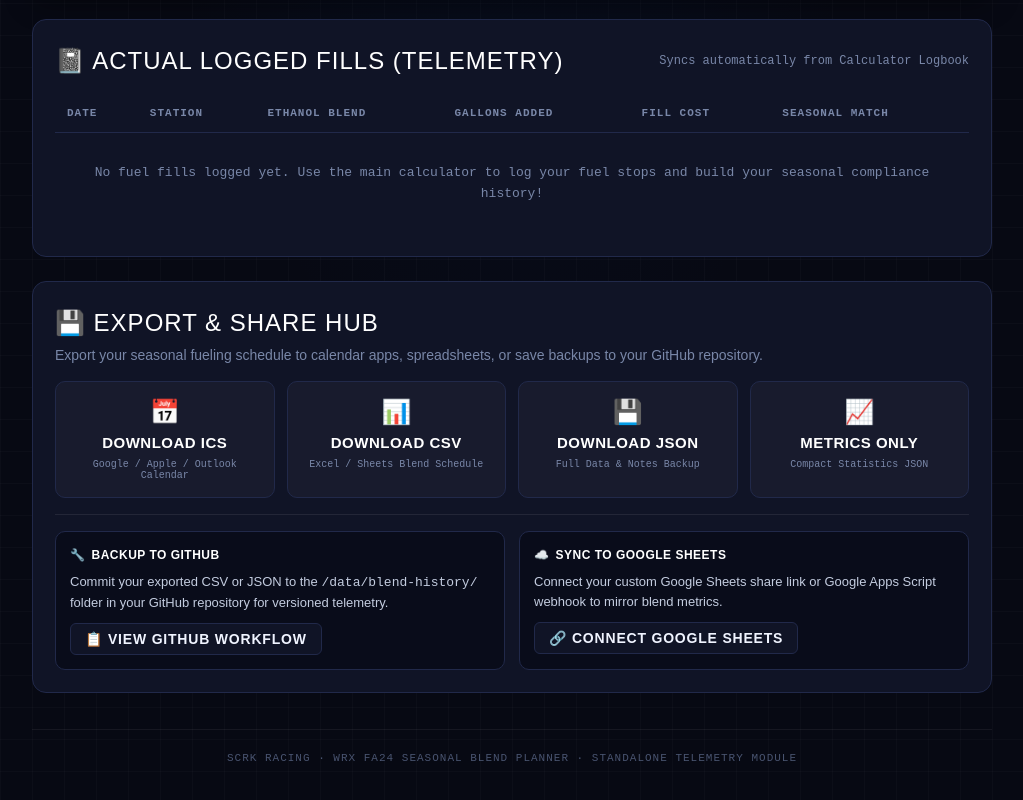
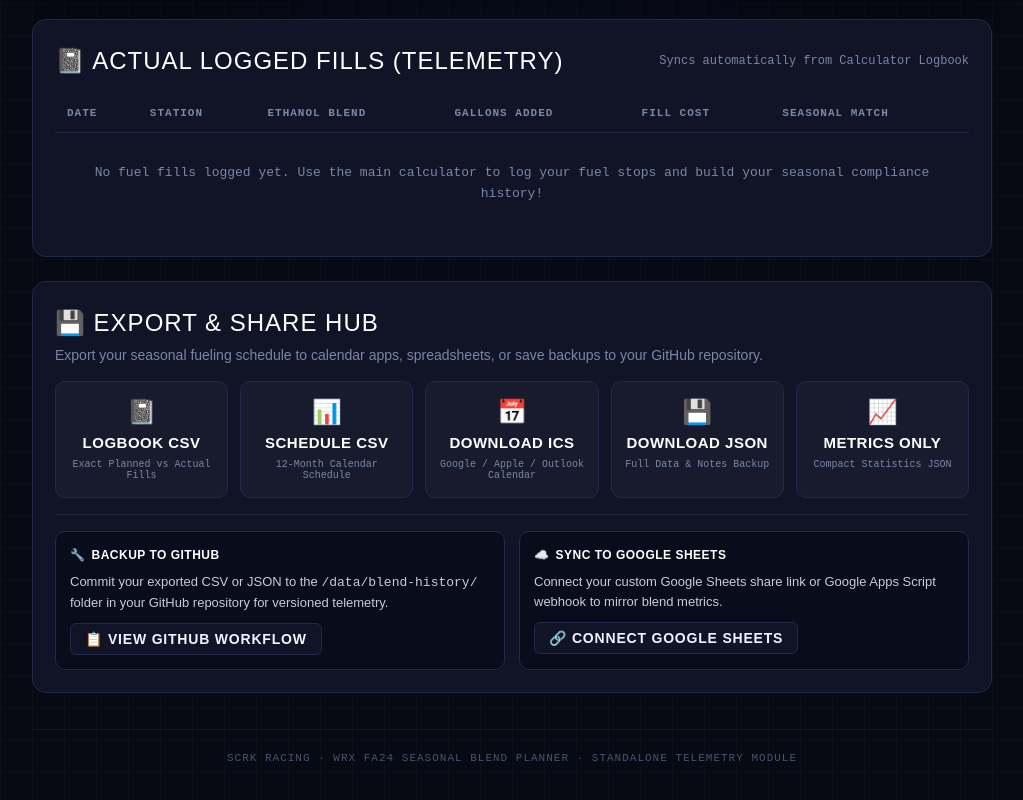
Before and after one commit to charans1089-bit/ethanolFuelMixCalculator, a plain HTML site: page blend-planner.html in a window 1280 px wide. Shown: the part 1757-2557 px from the top of the page, without its empty margins (128-1151 px from the left). Drawn offline with Linux system fonts and the light colour scheme; a web font is replaced by a local one.

Commit message:
feat: enhance CSV and log exports with complete planned vs actual fuel telemetry

```diff
--- a/blend-planner-export.js
+++ b/blend-planner-export.js
@@ -94,13 +94,19 @@
       'AvgTemp_F',
       'Recommended_Blend',
       'Target_Midpoint',
-      'Actual_Logged_Blend',
-      'Station',
-      'Gallons_E85',
-      'Gallons_93',
+      'Calculated_Target_Eth',
+      'AP_Confirmed_Eth',
+      'Planned_E85_Gal',
+      'Planned_93_Gal',
+      'Actual_E85_Pumped_Gal',
+      'Actual_93_Pumped_Gal',
+      'Station_Name',
+      'Station_E85_Quality_Est',
+      'Starting_Tank_Gal',
+      'Starting_Eth_Pct',
       'Fill_Cost_USD',
       'Compliance_Status',
-      'Notes'
+      'Daily_Notes'
     ];
 
     const rows = [headers.map(sanitizeCSVField).join(',')];
@@ -118,19 +124,31 @@
         });
 
         const dayNote = notesMap[dateStr] || '';
-        let actualBlend = '';
+        let calcEth = '';
+        let apEth = '';
+        let plannedE85 = '';
+        let planned93 = '';
+        let actualE85 = '';
+        let actual93 = '';
         let station = '';
-        let e85Gal = '';
-        let c93Gal = '';
+        let stationEthEst = '';
+        let curGal = '';
+        let curEth = '';
         let cost = '';
         let compliance = 'No fill logged';
 
         if (dayFill) {
-          actualBlend = dayFill.eth !== undefined ? `E${dayFill.eth}` : '';
+          calcEth = dayFill.eth !== undefined && dayFill.eth !== null ? `E${dayFill.eth}` : '';
+          apEth = dayFill.apEth !== undefined && dayFill.apEth !== null && dayFill.apEth !== '' ? `E${dayFill.apEth}` : '';
+          plannedE85 = dayFill.e85 !== undefined && dayFill.e85 !== null ? dayFill.e85 : '';
+          planned93 = dayFill.c93 !== undefined && dayFill.c93 !== null ? dayFill.c93 : '';
+          actualE85 = dayFill.actualE85 !== undefined && dayFill.actualE85 !== null && dayFill.actualE85 !== '' ? dayFill.actualE85 : '';
+          actual93 = dayFill.actual93 !== undefined && dayFill.actual93 !== null && dayFill.actual93 !== '' ? dayFill.actual93 : '';
           station = dayFill.station || '';
-          e85Gal = dayFill.fillE85 || dayFill.e85 || '';
-          c93Gal = dayFill.fill93 || dayFill.c93 || '';
-          cost = dayFill.fillCost !== undefined && dayFill.fillCost !== null ? Number(dayFill.fillCost).toFixed(2) : '';
+          stationEthEst = dayFill.stationEthEstimate !== undefined && dayFill.stationEthEstimate !== null && dayFill.stationEthEstimate !== '' ? `E${dayFill.stationEthEstimate}` : '';
+          curGal = dayFill.curGal !== undefined && dayFill.curGal !== null ? dayFill.curGal : '';
+          curEth = dayFill.curEth !== undefined && dayFill.curEth !== null ? `E${dayFill.curEth}` : '';
+          cost = dayFill.fillCost !== undefined && dayFill.fillCost !== null && dayFill.fillCost !== '' ? Number(dayFill.fillCost).toFixed(2) : '';
 
           const ethVal = Number(dayFill.eth);
           if (Number.isFinite(ethVal)) {
@@ -146,10 +164,16 @@
           sanitizeCSVField(monthObj.temp),
           sanitizeCSVField(monthObj.recommendation),
           sanitizeCSVField(`E${monthObj.midpoint}`),
-          sanitizeCSVField(actualBlend),
+          sanitizeCSVField(calcEth),
+          sanitizeCSVField(apEth),
+          sanitizeCSVField(plannedE85),
+          sanitizeCSVField(planned93),
+          sanitizeCSVField(actualE85),
+          sanitizeCSVField(actual93),
           sanitizeCSVField(station),
-          sanitizeCSVField(e85Gal),
-          sanitizeCSVField(c93Gal),
+          sanitizeCSVField(stationEthEst),
+          sanitizeCSVField(curGal),
+          sanitizeCSVField(curEth),
           sanitizeCSVField(cost),
           sanitizeCSVField(compliance),
           sanitizeCSVField(dayNote)
@@ -285,9 +309,77 @@
     }
   }
 
+  /**
+   * Generates a 1-to-1 exact CSV dump of all saved browser fuel logs
+   */
+  function exportTelemetryLogsCSV(fillsList) {
+    if (!fillsList || !fillsList.length) {
+      alert('No logged fuel fills to export.');
+      return;
+    }
+    const headers = [
+      'Date (EST)',
+      'Station / Notes',
+      'Planned E85 Gallons',
+      'Planned 93 Gallons',
+      'Actual E85 Gallons',
+      'Actual 93 Gallons',
+      'AP Confirmed Eth %',
+      'Resulting Calculated Eth %',
+      'Starting Tank Gallons',
+      'Starting Eth %',
+      'Target Eth %',
+      'Max Eth Ceiling %',
+      'Station E85 Quality Est',
+      'E85 Price ($/gal)',
+      '93 Price ($/gal)',
+      'E85 Cost ($)',
+      '93 Cost ($)',
+      'Total Fill Cost ($)',
+      'Fill Mode',
+      'Ambient Temp F',
+      'Pump E85 % Assumption',
+      'Pump Gas % Assumption'
+    ];
+
+    const rows = [headers.map(sanitizeCSVField).join(',')];
+
+    fillsList.forEach(log => {
+      const row = [
+        sanitizeCSVField(log.date),
+        sanitizeCSVField(log.station ?? ''),
+        sanitizeCSVField(log.e85 ?? ''),
+        sanitizeCSVField(log.c93 ?? ''),
+        sanitizeCSVField(log.actualE85 ?? ''),
+        sanitizeCSVField(log.actual93 ?? ''),
+        sanitizeCSVField(log.apEth ?? ''),
+        sanitizeCSVField(log.eth ?? ''),
+        sanitizeCSVField(log.curGal ?? ''),
+        sanitizeCSVField(log.curEth ?? ''),
+        sanitizeCSVField(log.tgtEth ?? ''),
+        sanitizeCSVField(log.maxEth ?? ''),
+        sanitizeCSVField(log.stationEthEstimate ?? ''),
+        sanitizeCSVField(log.priceE85 ?? ''),
+        sanitizeCSVField(log.price93 ?? ''),
+        sanitizeCSVField(log.costE85 ?? ''),
+        sanitizeCSVField(log.cost93 ?? ''),
+        sanitizeCSVField(log.fillCost ?? ''),
+        sanitizeCSVField(log.fillMode ?? ''),
+        sanitizeCSVField(log.ambientTempF ?? ''),
+        sanitizeCSVField(log.pumpE85 ?? ''),
+        sanitizeCSVField(log.pumpGas ?? '')
+      ];
+      rows.push(row.join(','));
+    });
+
+    const csvContent = '\uFEFF' + rows.join('\r\n');
+    downloadBlob(`SCRK_FuelLogs_${Date.now()}.csv`, csvContent, 'text/csv;charset=utf-8');
+  }
+
   window.BlendExport = {
     exportCalendarICS,
     exportScheduleCSV,
+    exportTelemetryLogsCSV,
     exportFullJSON,
     exportMetricsJSON,
     copyGitHubInstructions,
--- a/blend-planner-styles.css
+++ b/blend-planner-styles.css
@@ -997,7 +997,7 @@ body.modal-open {
 
 .export-grid {
   display: grid;
-  grid-template-columns: repeat(4, 1fr);
+  grid-template-columns: repeat(auto-fit, minmax(160px, 1fr));
   gap: 12px;
   margin-top: 14px;
 }
--- a/blend-planner.html
+++ b/blend-planner.html
@@ -242,16 +242,22 @@
       </p>
 
       <div class="export-grid">
+        <button class="export-btn" type="button" onclick="const s = window.BlendPlanner.getState(); window.BlendExport.exportTelemetryLogsCSV(s.fills);">
+          <span class="exp-ico">📓</span>
+          <span class="exp-title">Logbook CSV</span>
+          <span class="exp-sub">Exact Planned vs Actual Fills</span>
+        </button>
+
+        <button class="export-btn" type="button" onclick="const s = window.BlendPlanner.getState(); window.BlendExport.exportScheduleCSV(s.currentYear, s.monthsData, s.fills, s.notesMap);">
+          <span class="exp-ico">📊</span>
+          <span class="exp-title">Schedule CSV</span>
+          <span class="exp-sub">12-Month Calendar Schedule</span>
+        </button>
+
         <button class="export-btn" type="button" onclick="const s = window.BlendPlanner.getState(); window.BlendExport.exportCalendarICS(s.currentYear, s.monthsData, s.activeLocationKey);">
           <span class="exp-ico">📅</span>
           <span class="exp-title">Download ICS</span>
           <span class="exp-sub">Google / Apple / Outlook Calendar</span>
-        </button>
-
-        <button class="export-btn" type="button" onclick="const s = window.BlendPlanner.getState(); window.BlendExport.exportScheduleCSV(s.currentYear, s.monthsData, s.fills, s.notesMap);">
-          <span class="exp-ico">📊</span>
-          <span class="exp-title">Download CSV</span>
-          <span class="exp-sub">Excel / Sheets Blend Schedule</span>
         </button>
 
         <button class="export-btn" type="button" onclick="window.BlendExport.exportFullJSON(window.BlendPlanner.getState());">
```
Also changed, not shown: app.js (+39 -9 lines), 1 other file.
